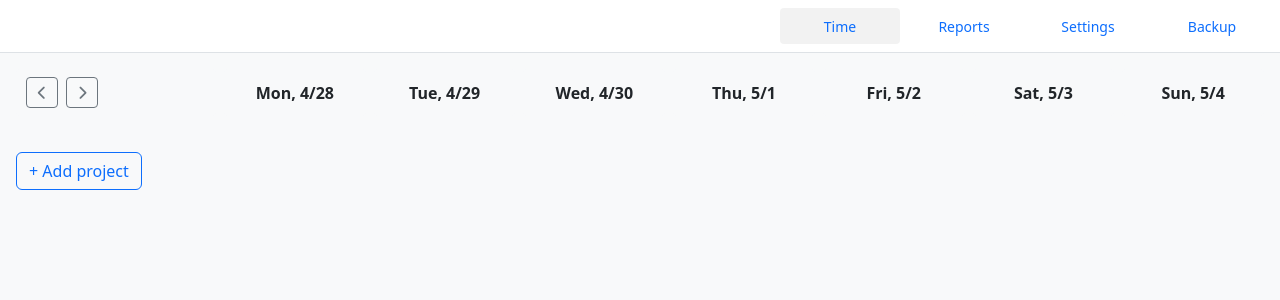
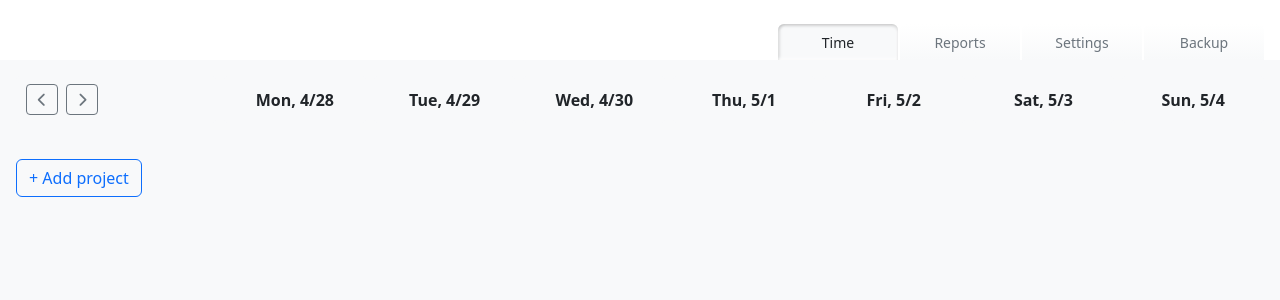
Before and after one commit to klntsky/timetracker.moe, a React (Vite) app: page / in a window 1280 px wide. Shown: the top 300 px of the page. Built offline with nearby package versions, Linux system fonts and the light colour scheme.

Commit message:
Improve tab layout

```diff
--- a/src/components/TopBar.css
+++ b/src/components/TopBar.css
@@ -1,6 +1,9 @@
 .tab-container {
   display: flex;
-  gap: 4px;
+  gap: 2px;
+  position: absolute;
+  bottom: 0;
+  right: 16px;
 }
 
 .tab-item {
@@ -10,19 +13,45 @@
   align-items: center;
   justify-content: center;
   cursor: pointer;
-  border-radius: 4px;
-  transition: background-color 0.2s;
+  border: none; /* Remove all borders */
+  border-top-left-radius: 6px;
+  border-top-right-radius: 6px;
+  border-bottom-left-radius: 0;
+  border-bottom-right-radius: 0;
+  transition: all 0.15s ease;
   user-select: none;
-  color: #0d6efd;
+  color: #6c757d;
   font-size: 14px;
+  font-weight: 500;
+  /* Raised/normal appearance for inactive tabs */
+  background: linear-gradient(180deg, #ffffff 0%, #f8f9fa 100%);
+  /* Remove box shadows for inactive tabs */
+  position: relative;
+  z-index: 1;
 }
 
-.tab-item:hover {
-  background-color: rgba(0, 0, 0, 0.02);
+.tab-item:hover:not(.tab-active) {
+  background: linear-gradient(180deg, #ffffff 0%, #f1f3f4 100%);
+  color: #495057;
 }
 
 .tab-active {
-  background-color: rgba(0, 0, 0, 0.05);
+  /* Pressed-in/inset appearance */
+  background: #f8f9fa; /* Same as main content background */
+  border: none; /* No borders at all */
+  color: #212529;
+  /* Inset shadow effect - dark at top/left, light at bottom/right */
+  box-shadow:
+    inset 0 2px 3px rgba(0, 0, 0, 0.15), /* Darken top edge */
+    inset 0 -2px 3px rgba(255, 255, 255, 0.9), /* Lighten bottom edge */
+    inset 2px 0 3px rgba(0, 0, 0, 0.1), /* Dark left edge */
+    inset -2px 0 3px rgba(255, 255, 255, 0.6); /* Light right edge */
+  z-index: 2;
+  margin-bottom: -1px; /* Pull down to precisely align with content */
+}
+
+.tab-active::after {
+  display: none; /* Hide the pseudo element to avoid extra line */
 }
 
 /* Start/Pause button with fixed width */
--- a/src/components/TopBar.tsx
+++ b/src/components/TopBar.tsx
@@ -34,7 +34,8 @@ export default function TopBar({
   const shouldShowTimerButton = isRunning || showResumeButton;
 
   return (
-    <header className="d-flex align-items-center border-bottom p-2 bg-white gap-3">
+    <header className="d-flex bg-white position-relative" style={{ minHeight: '60px' }}>
+      <div className="d-flex align-items-center p-2 gap-3 flex-grow-1">
         {shouldShowTimerButton && (
         <button
           className={clsx(
@@ -54,8 +55,9 @@ export default function TopBar({
             {displayTime}
           </span>
         )}
+      </div>
 
-      <div className="ms-auto tab-container">
+      <div className="tab-container">
         {tabs.map((t) => (
           <div
             key={t.id}
```
Lines whose indentation alone changed are shown as unchanged.
